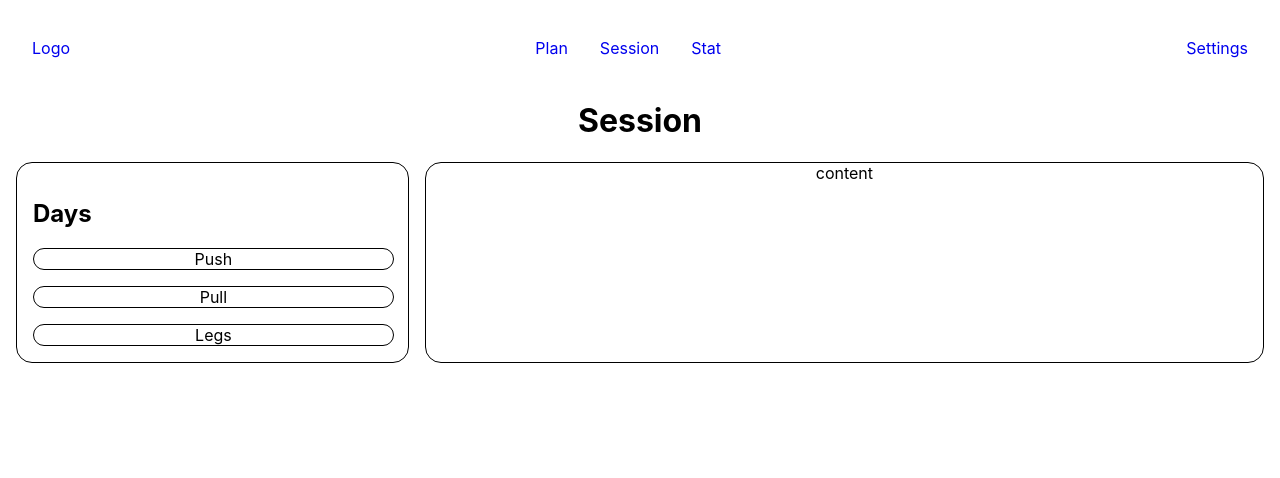
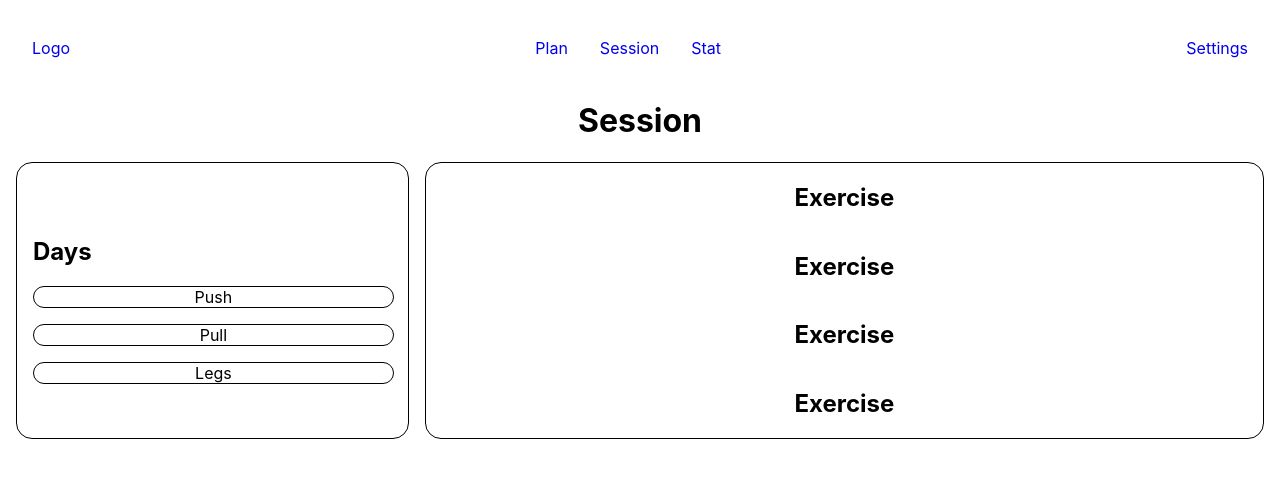
Before and after one commit to JayQkew/workout-tracking-app, a React (Create React App) app: page /session in a window 1280 px wide. Shown: the top 478 px of the page. Built offline with nearby package versions, Linux system fonts and the light colour scheme; the HTML template or start-up script is replaced by a standard one.

Commit message:
Adding exercise cards

```diff
--- a/src/App.js
+++ b/src/App.js
@@ -21,12 +21,12 @@ function App() {
     <BrowserRouter>
       <Header/>
       <Routes>
-        <Route path='/home' element={<Home/>}/>
+        <Route path='/' element={<Home/>}/>
         <Route path='/session' element={isDesktop ? <Session/> : <Sessions/>}/>
+        <Route path='/session/current' element={isDesktop ? <Session/> : <CurrentSession/>}/>
         <Route path='/plan' element={isDesktop ? <Plan/> : <Plans/>}/>
+        <Route path='/plan/edit' element={isDesktop ? <Plan/> : <EditPlans/>}/>
         <Route path='/stat' element={isDesktop ? <Stat/> : <Stats/>}/>
-        <Route path='/plan/edit' element={isDesktop ? <Plan/> : <EditPlans/>}/>
-        <Route path='/session/current' element={isDesktop ? <Session/> : <CurrentSession/>}/>
         <Route path='/settings' element={<Settings/>}/>
         <Route path='*' element={<Error/>}/>
       </Routes>
--- /dev/null
+++ b/src/Components/ExerciseCard/ExerciseCard.jsx
@@ -0,0 +1,11 @@
+import React from "react";
+
+function ExerciseCard(){
+    return(
+        <section>
+            <h2>Exercise</h2>
+        </section>
+    )
+}
+
+export default ExerciseCard
--- a/src/Pages/Desktop/PageContent.css
+++ b/src/Pages/Desktop/PageContent.css
@@ -16,7 +16,9 @@
 
 .main-cards{
     display: flex;
-    justify-content: center;
+    flex-direction: column;
+    justify-content: flex-start;
+    align-items: center;
     width: 70%;
     border: 1px solid black;
     border-radius: 1rem;
--- a/src/Pages/Desktop/Session.jsx
+++ b/src/Pages/Desktop/Session.jsx
@@ -2,8 +2,16 @@ import './PageContent.css'
 
 import PageHeader from '../../Components/PageHeader/PageHeader'
 import AllSessions from '../../Components/AllSessions/AllSessions'
+import ExerciseCard from '../../Components/ExerciseCard/ExerciseCard'
 
 function Session(){
+    const exercises = [
+        'Exericse',
+        'Exericse',
+        'Exericse',
+        'Exericse',
+    ]
+
     return(
         <main>
             <PageHeader page='Session'/>
@@ -12,7 +20,7 @@ function Session(){
                     <AllSessions/>
                 </aside>
                 <section className="main-cards">
-                    content
+                    {exercises.map(e => <ExerciseCard />)}
                 </section>
             </section>
         </main>
```
Also changed, not shown: src/Components/ExerciseCard/ExerciseCard.css (added).
